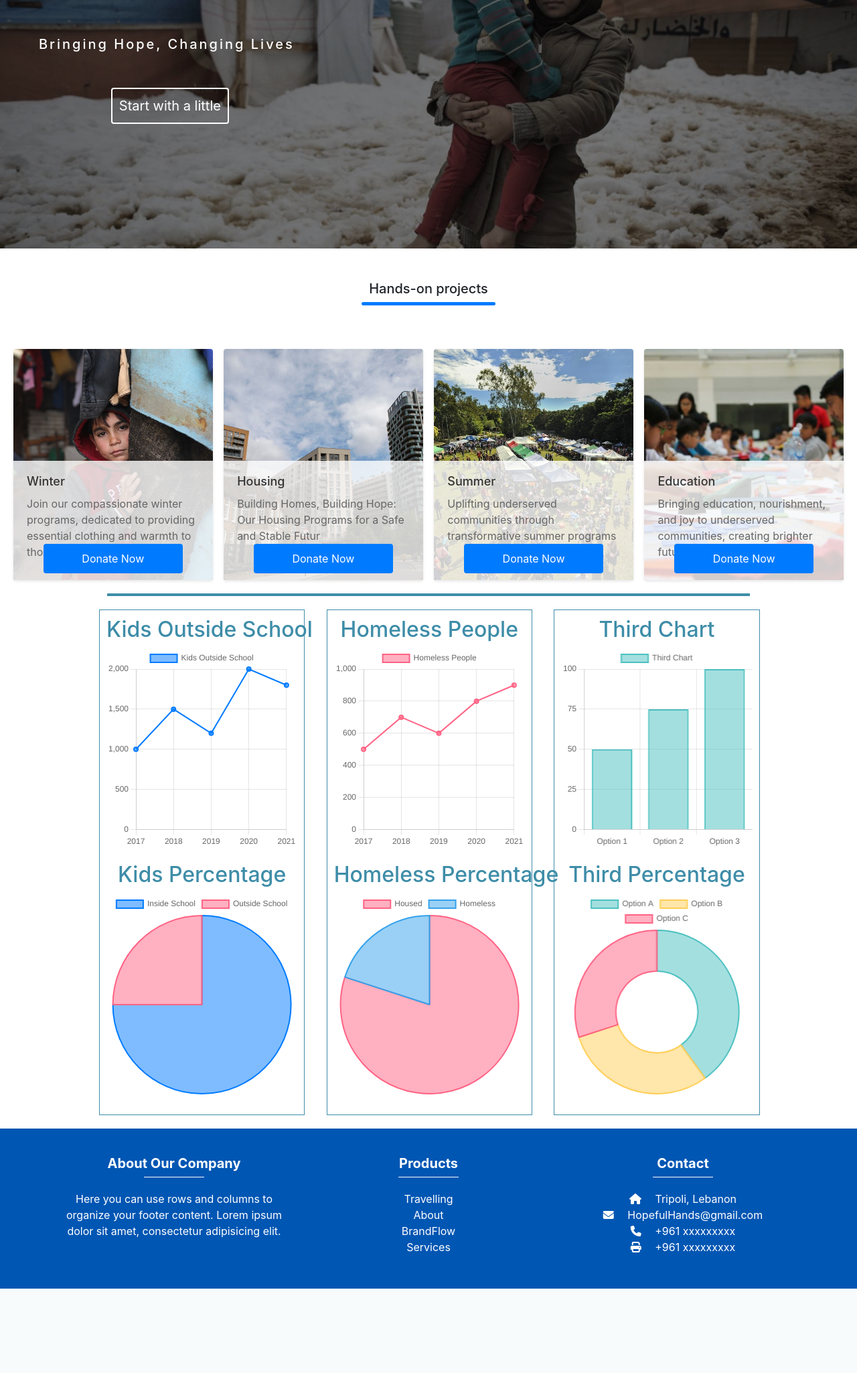
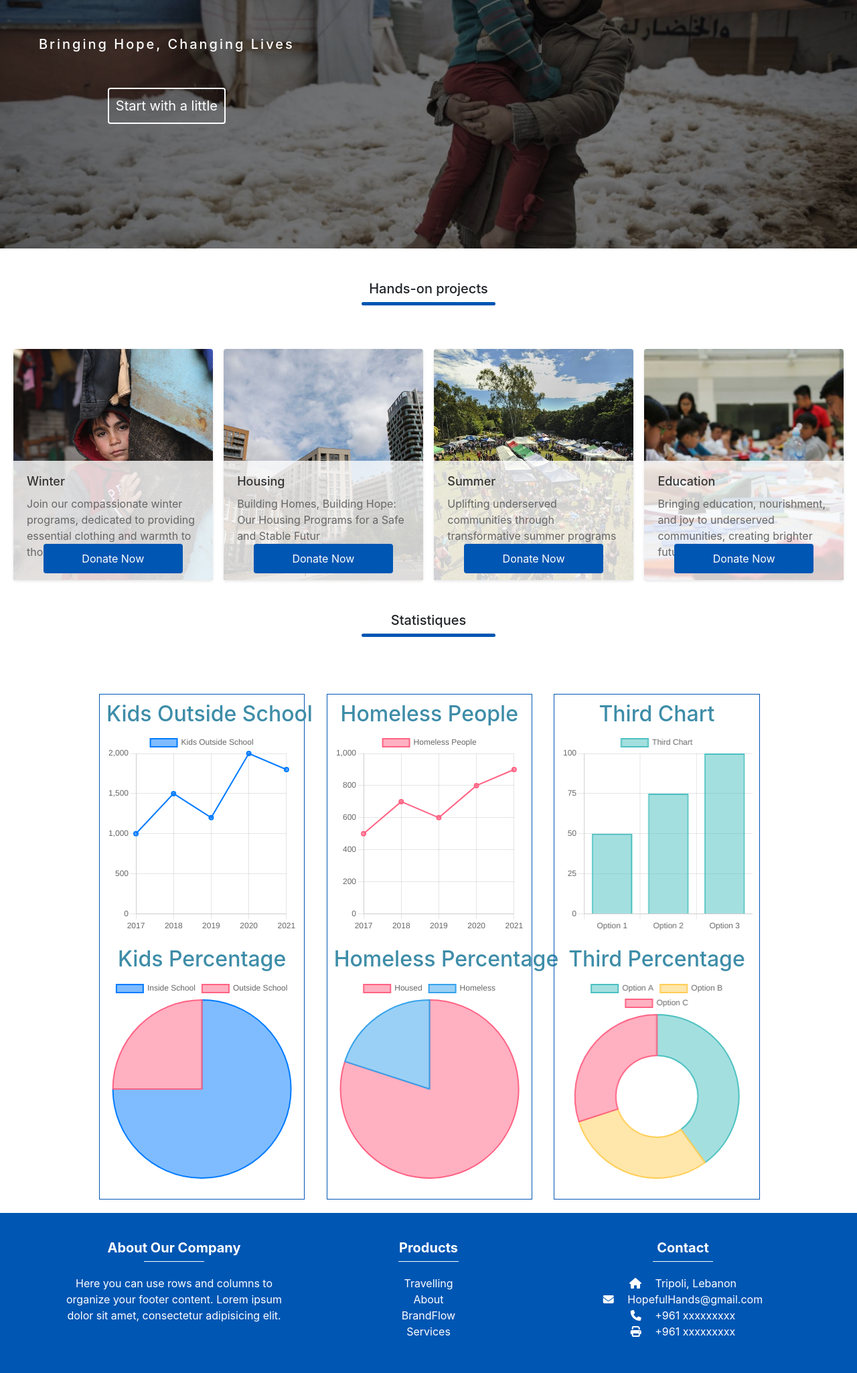
Before and after one commit to Wissam-Hawc/HandfullHands, a Django app: page / in a window 1280 px wide. Shown: the part 365-2415 px from the top of the page at 67% size. Before the commit the page ends 2289 px from the top, so only its background shows below. Run offline with Django 4.2, Linux system fonts and the light colour scheme; data comes from the database, SQL or seed files in the repository; both versions use the stored data as it was after the commit; some libraries are stand-ins or nearby versions.

Commit message:
changed the colors

```diff
--- a/Charity/templates/components/cards.html
+++ b/Charity/templates/components/cards.html
@@ -67,7 +67,7 @@
       display: block;
       width: 70%;
       padding: 10px;
-      background-color: #007bff;
+      background-color:#0056b3;
       color: #fff;
       text-align: center;
       text-decoration: none;
@@ -77,7 +77,7 @@
     }
 
     .donate-button:hover {
-      background-color: #0056b3;
+      background-color: #007bff;
       color: #fff;
       text-decoration: none;
     }
--- a/Charity/templates/components/navbar.html
+++ b/Charity/templates/components/navbar.html
@@ -15,7 +15,7 @@
     justify-content: space-between;
     align-items: center;
 
-    background-color: rgba(62, 141, 168, 0.8);
+    background-color: #0056b3;
     background-image: linear-gradient(rgba(62, 141, 168, 0.8), rgba(62, 141, 168, 0.8)),
       url('../static/images/back.jpg');
     background-size: cover;
--- a/Charity/templates/components/slider.html
+++ b/Charity/templates/components/slider.html
@@ -73,7 +73,7 @@
             border: 2px solid white;
             border-radius: 4px;
             transition: background-color 0.3s, color 0.3s, border-color 0.3s;
-            margin-left: 10px; /* Adjust the margin-left value as needed */
+            margin-left: 0px;
         }
 
         /* Hover effect for the button */
--- a/Charity/templates/components/statistics.html
+++ b/Charity/templates/components/statistics.html
@@ -13,7 +13,7 @@
       margin-bottom: 20px;
       text-align: center;
       width: 32%;
-      border: 1px solid #3e8da8;
+      border: 1px solid #0056b3;
       padding: 10px;
     }
 
@@ -29,7 +29,7 @@
 
     .row444 {
       white-space: nowrap;
-      border-top: 4px solid #3e8da8;
+      border-top: 4px;
       width: 75%;
       margin: 0 auto;
       padding-top: 20px;
--- a/Charity/templates/pages/about.html
+++ b/Charity/templates/pages/about.html
@@ -4,6 +4,7 @@
     <meta charset="UTF-8">
     <meta http-equiv="X-UA-Compatible" content="IE=edge">
     <meta name="viewport" content="width=device-width, initial-scale=1.0">
+    <meta name="description" content="Learn more about our charity's history, mission, and values. Discover the impact we have made in the community and our dedication to creating positive change. Join us in our journey to make a difference together.">
     <title>About Us</title>
     <style>
         body {
--- a/Charity/templates/pages/donation.html
+++ b/Charity/templates/pages/donation.html
@@ -4,6 +4,7 @@
     <meta charset="UTF-8">
     <meta content="IE=edge" http-equiv="X-UA-Compatible">
     <meta content="width=device-width, initial-scale=1.0" name="viewport">
+    <meta name="description" content="Support our charity's mission by making a donation. Learn how your contribution can make a positive impact and help those in need. Discover various donation options, including one-time donations or recurring contributions. Together, we can make a difference and bring hope to the lives of others.">
     <title>Donate to HopeFullHands</title>
 <!--    <link href="{% static 'main/bootstrap/css/bootstrap.min.css' %}" rel="stylesheet">-->
 <!--    <link href="{% static 'main/fonts/fontawesome-all.min.css' %}" rel="stylesheet">-->
--- a/Charity/templates/pages/home.html
+++ b/Charity/templates/pages/home.html
@@ -4,6 +4,7 @@
     <meta charset="UTF-8">
     <meta http-equiv="X-UA-Compatible" content="IE=edge">
     <meta name="viewport" content="width=device-width, initial-scale=1.0">
+    <meta name="description" content="Support our mission to make a positive impact in the world. Explore our charitable projects, donate to those in need, and join our community of volunteers. Together, we can make a difference.">
     <title>Document</title>
     <link rel="stylesheet" href="https://stackpath.bootstrapcdn.com/bootstrap/4.5.2/css/bootstrap.min.css">
     <style>
@@ -31,7 +32,7 @@
 }
 .title1::after{
     content: '';
-    background: #007bff;
+    background: #0056b3;
     width: 200px;
     height: 5px;
     border-radius: 5px;
@@ -41,6 +42,7 @@
     left: 50%;
     transform: translateX(-50%);
 }
+
     </style>
 </head>
 <body>
@@ -76,6 +78,7 @@
 {% include 'components/slider.html' %}
 <p class="title1">Hands-on projects</p>
 {% include 'components/cards.html' %}
+<p class="title1">Statistiques</p>
 {% include 'components/statistics.html' %}
 {% include 'components/footer.html' %}
 
--- a/Charity/templates/pages/login.html
+++ b/Charity/templates/pages/login.html
@@ -4,6 +4,8 @@
     <meta charset="UTF-8">
     <meta http-equiv="X-UA-Compatible" content="IE=edge">
     <meta name="viewport" content="width=device-width, initial-scale=1.0">
+    <meta name="description" content="Login to your account and access personalized features. Enter your credentials to securely log into our platform and manage your profile, preferences, and interactions. Join our community and stay connected with our charity's activities.">
+
     <title>Login Form</title>
 
     <style>
@@ -24,7 +26,7 @@
     .custom-container h2 {
         text-align: center;
         margin-bottom: 20px;
-        color: #3e8da8;
+        color: #0056b3;
     }
 
     .custom-logo {
@@ -67,7 +69,7 @@
         width: 100%;
         padding: 12px;
         font-size: 16px;
-        background-color: #3e8da8;
+        background-color: #0056b3;
         color: #fff;
         border: none;
         border-radius: 3px;
--- a/Charity/templates/pages/programs.html
+++ b/Charity/templates/pages/programs.html
@@ -4,6 +4,8 @@
     <meta charset="UTF-8">
     <meta http-equiv="X-UA-Compatible" content="IE=edge">
     <meta name="viewport" content="width=device-width, initial-scale=1.0">
+    <meta name="description" content="Explore our diverse range of programs aimed at creating positive change. Discover our initiatives in education, healthcare, environmental conservation, and community development. Learn how our programs are making a difference in the lives of individuals and communities in need. Join us in our mission to create a better future.">
+
     <title>Document</title>
 
 </head>
```
Also changed, not shown: Charity/templates/pages/contact.html (+4 -3 lines), Charity/templates/pages/register.html (+5 -3 lines), Charity/db.sqlite3.
